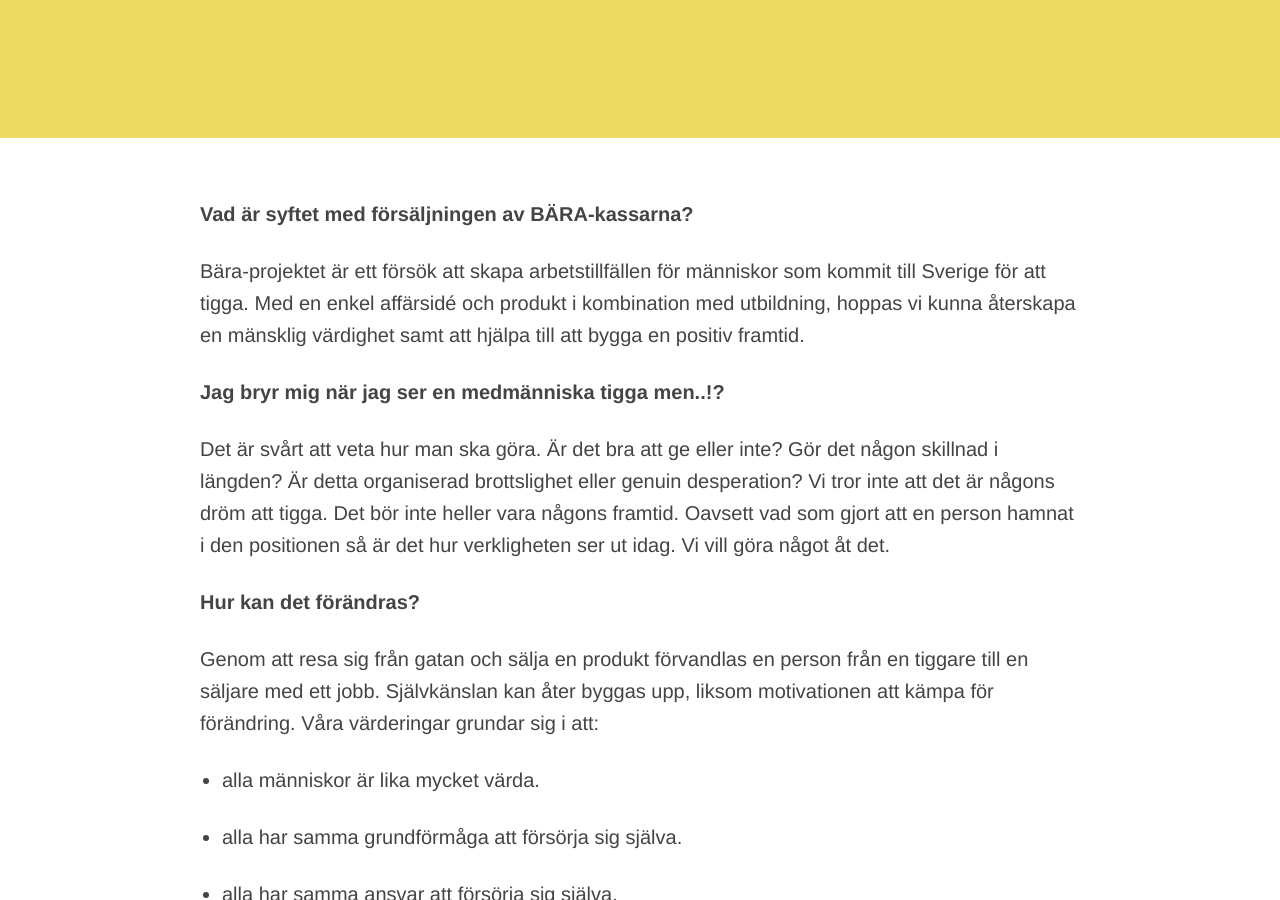
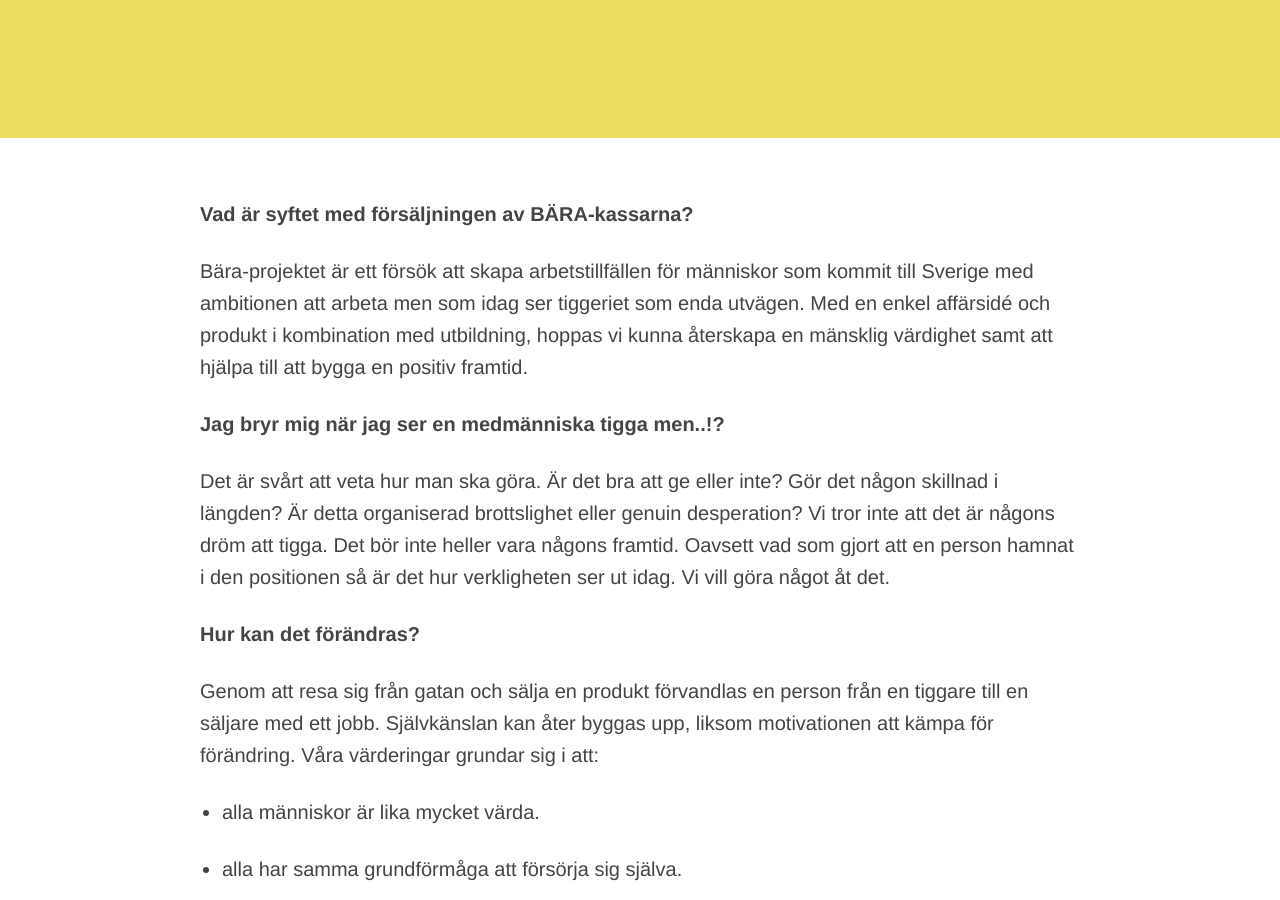
Before and after one commit to bara-se/bara-se.github.io, a Jekyll site: the page built from _posts/0100-01-01-index.md, in a window 1280 px wide and 900 px high, scrolled down 456 px. Built offline with Jekyll 4.4.1, drawn with Linux system fonts in a browser that asks for light colours.

Commit message:
Update 0100-01-01-index.md

```diff
--- a/_posts/0100-01-01-index.md
+++ b/_posts/0100-01-01-index.md
@@ -7,7 +7,7 @@ title: ""
 
 **Vad är syftet med försäljningen av** **BÄRA-kassarna?**
 
-Bära-projektet är ett försök att skapa arbetstillfällen för människor som kommit till Sverige för att tigga. Med en enkel affärsidé och produkt i kombination med utbildning, hoppas vi kunna återskapa en mänsklig värdighet samt att hjälpa till att bygga en positiv framtid.
+Bära-projektet är ett försök att skapa arbetstillfällen för människor som kommit till Sverige med ambitionen att arbeta men som idag ser tiggeriet som enda utvägen. Med en enkel affärsidé och produkt i kombination med utbildning, hoppas vi kunna återskapa en mänsklig värdighet samt att hjälpa till att bygga en positiv framtid.
 
 **Jag bryr mig när jag ser en medmänniska tigga men..!?**
 
```
